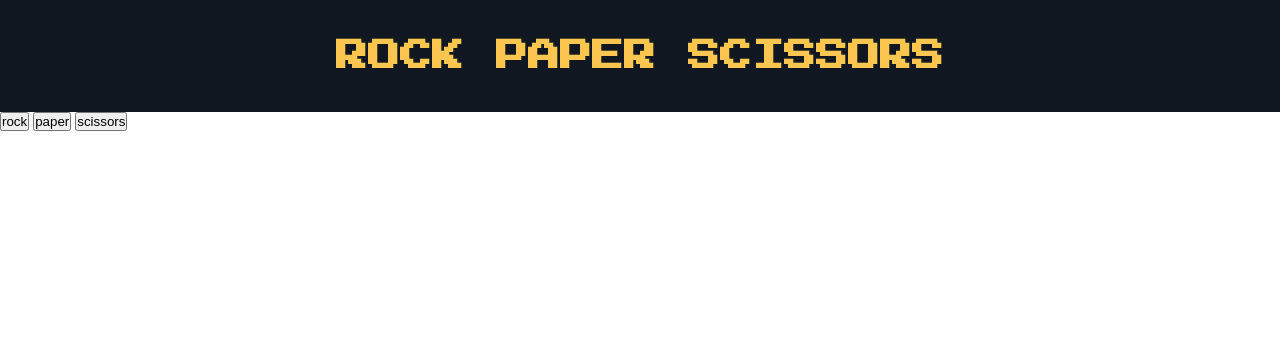
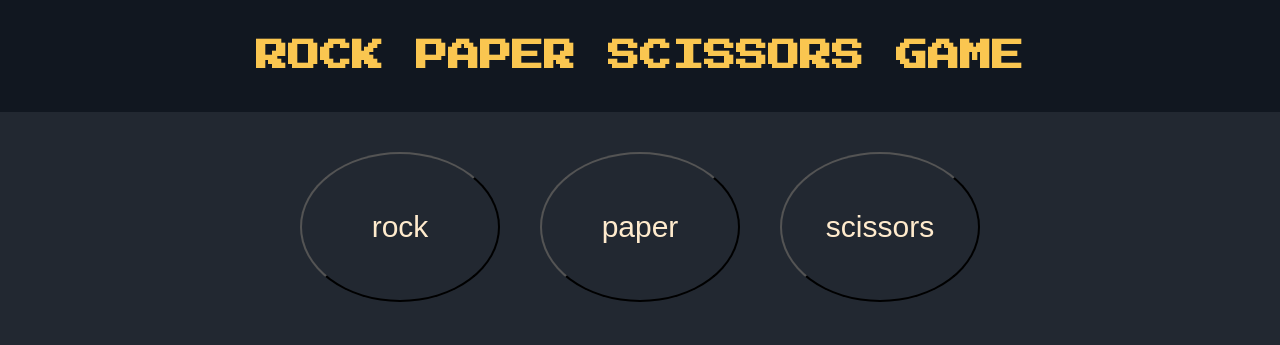
Before and after one commit to YorNitsuga/odin-rockpaperscissors2, a plain HTML site: page index.html in a window 1280 px wide. Drawn offline with Linux system fonts and the light colour scheme.

Commit message:
Add style in main section

```diff
--- a/index.html
+++ b/index.html
@@ -5,8 +5,6 @@
     <meta name="viewport" content="width=device-width, initial-scale=1.0">
     <title>Rock Paper Scissors</title>
     <link rel="stylesheet" href="styles.css">
-    <link rel="preconnect" href="https://fonts.googleapis.com" />
-    <link rel="preconnect" href="https://fonts.gstatic.com" crossorigin />
     <link
       href="https://fonts.googleapis.com/css2?family=Press+Start+2P&family=Roboto:wght@400;700&display=swap"
       rel="stylesheet"
@@ -14,13 +12,15 @@
 </head>
 <body>
     <header>
-        <h1>ROCK PAPER SCISSORS</h1>
+        <h1>ROCK PAPER SCISSORS GAME</h1>
     </header>
-    <div>
-        <input type="button" value="rock"></input>
-        <input type="button" value="paper"></input>
-        <input type="button" value="scissors"></input>
-    </div>
+    <main>
+        <div>
+            <input type="button" value="rock"></input>
+            <input type="button" value="paper"></input>
+            <input type="button" value="scissors"></input>
+        </div>
+    </main>
     <div id="result"></div>
     <script src="script.js"></script>
     <!-- <button>🪨</button>
--- a/styles.css
+++ b/styles.css
@@ -2,6 +2,7 @@
     box-sizing: border-box;
     padding: 0;
     margin: 0;
+    background-color: #222831;
 }
 
 header {
@@ -15,4 +16,33 @@ header h1 {
     font-size: 32px;
     color: #fac650;
     font-family: 'Press Start 2P', cursive;
+    background-color: #111720;
 }
+
+main {
+    padding: 40px;
+    display: flex;
+    justify-content: center;
+    align-items: center;
+
+}
+
+main div {
+    display: flex;
+    gap: 40px;
+}
+
+input {
+    color: blanchedalmond;
+    padding: 40px;
+    width: 200px;
+    height: 150px;
+    border-radius: 50%;
+    font-size: 30px;
+}
+
+#result {
+    color: white;
+    text-align: center;
+    font-size: 45px;
+}
```
